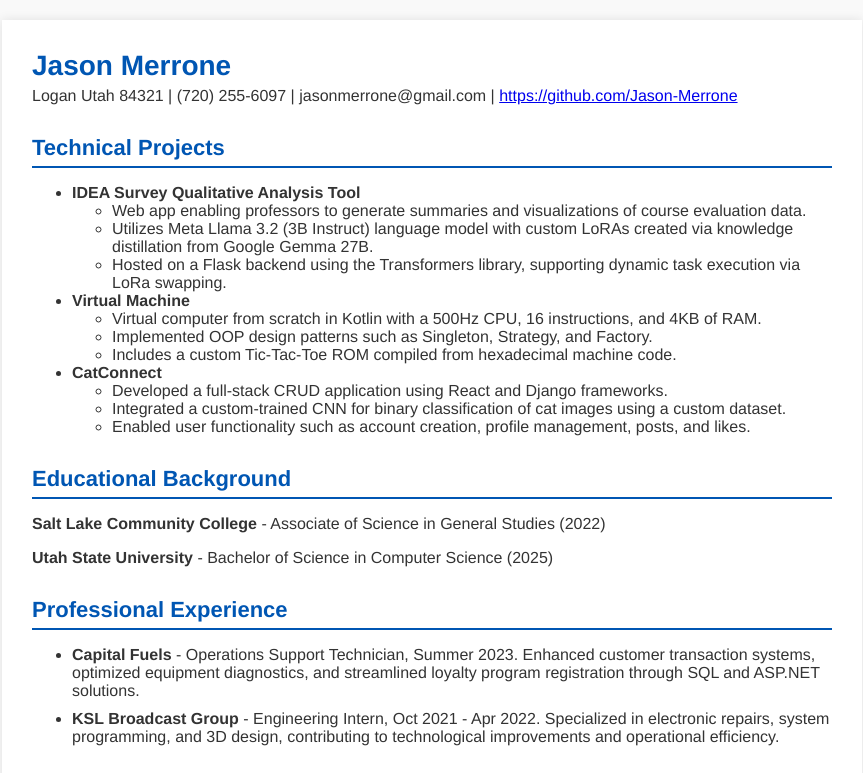
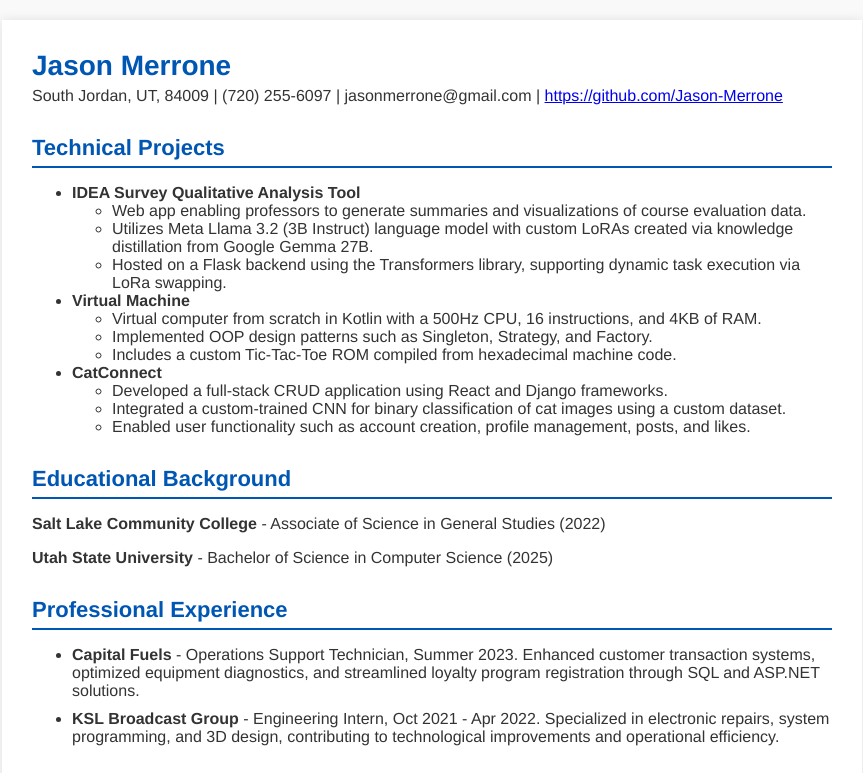
Before and after one commit to Jason-Merrone/Resume, a plain HTML site: page index.html in a window 1280 px wide. Shown: the top 773 px of the page, without its empty margins (208-1071 px from the left). Drawn offline with Linux system fonts and the light colour scheme.

Commit message:
Updated address

```diff
--- a/index.html
+++ b/index.html
@@ -10,7 +10,7 @@
     <div class="container">
         <div class="header">
             <h1>Jason Merrone</h1>
-            <p>Logan Utah 84321 | (720) 255-6097 | jasonmerrone@gmail.com | <a href="https://github.com/Jason-Merrone" target="_blank">https://github.com/Jason-Merrone</a></p>
+            <p>South Jordan, UT, 84009 | (720) 255-6097 | jasonmerrone@gmail.com | <a href="https://github.com/Jason-Merrone" target="_blank">https://github.com/Jason-Merrone</a></p>
         </div>
         <div class="section">
             <h2 class="section-title">Technical Projects</h2>
```
Also changed, not shown: 1 other file.
